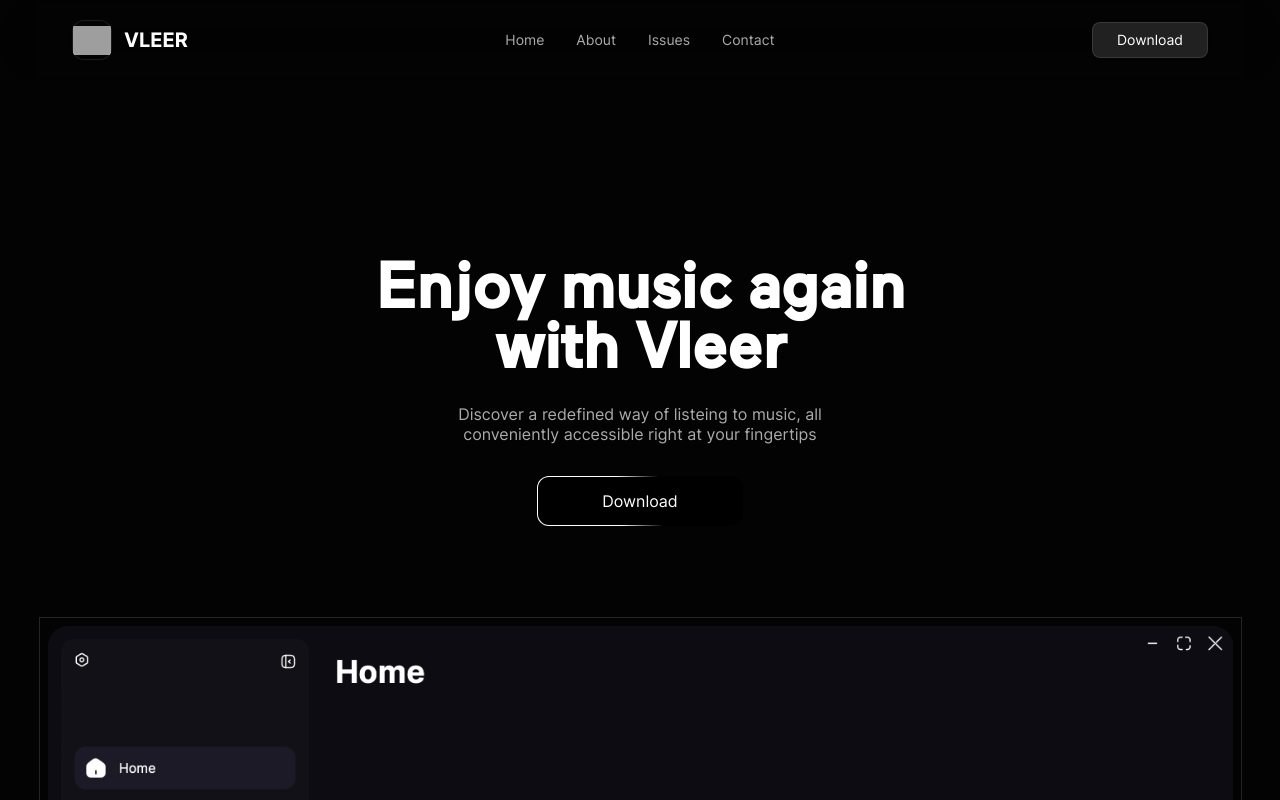
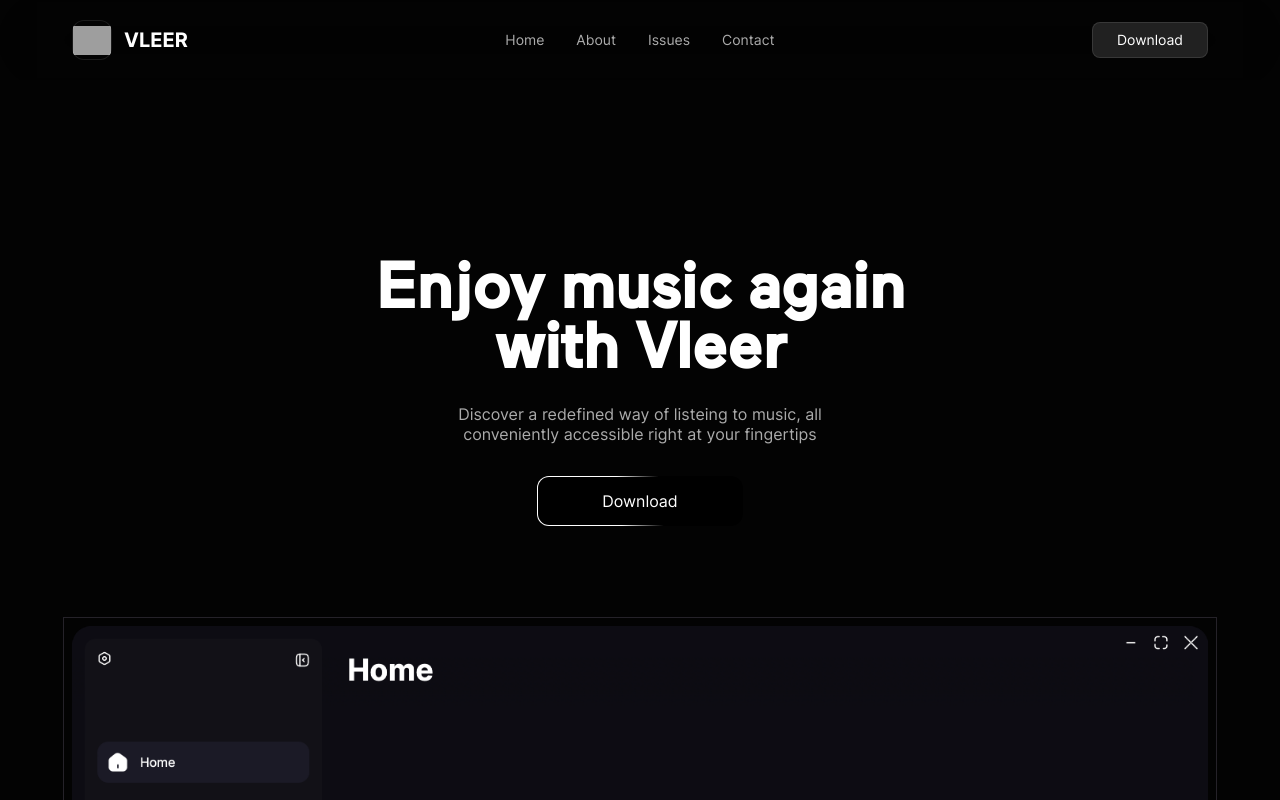
Before and after one commit to Vleerapp/Website, a Nuxt app: page / in a window 1280 px wide. Shown: the top 800 px of the page. Built offline with nearby package versions, Linux system fonts and the light colour scheme; grey boxes are pictures that could not be loaded.

Commit message:
added margin inline to default layout

```diff
--- a/layouts/default.vue
+++ b/layouts/default.vue
@@ -12,5 +12,6 @@
   margin-top: 80px;
   flex-direction: column;
   align-items: center;
+  margin-inline: 32px;
 }
 </style>
```
